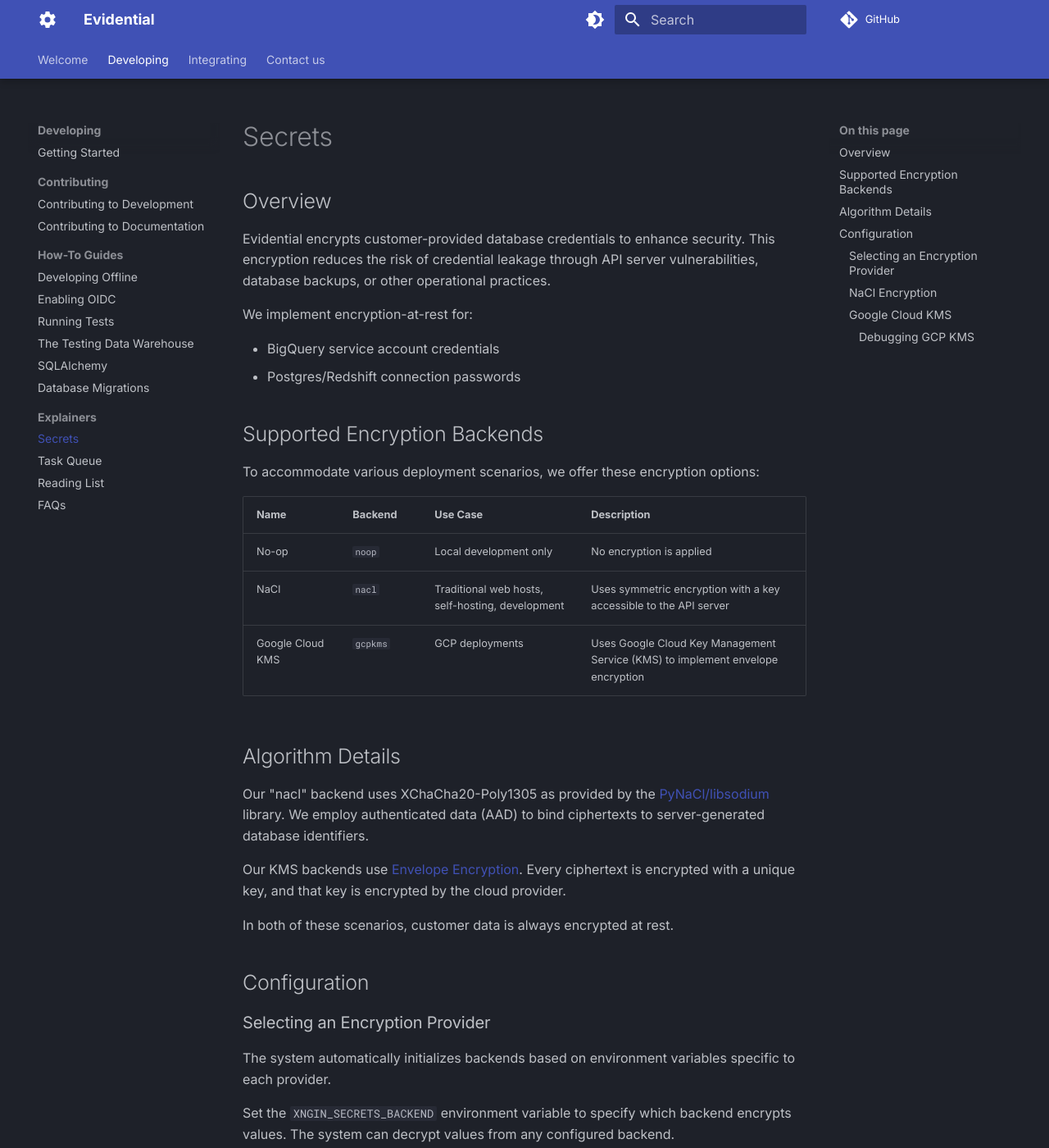
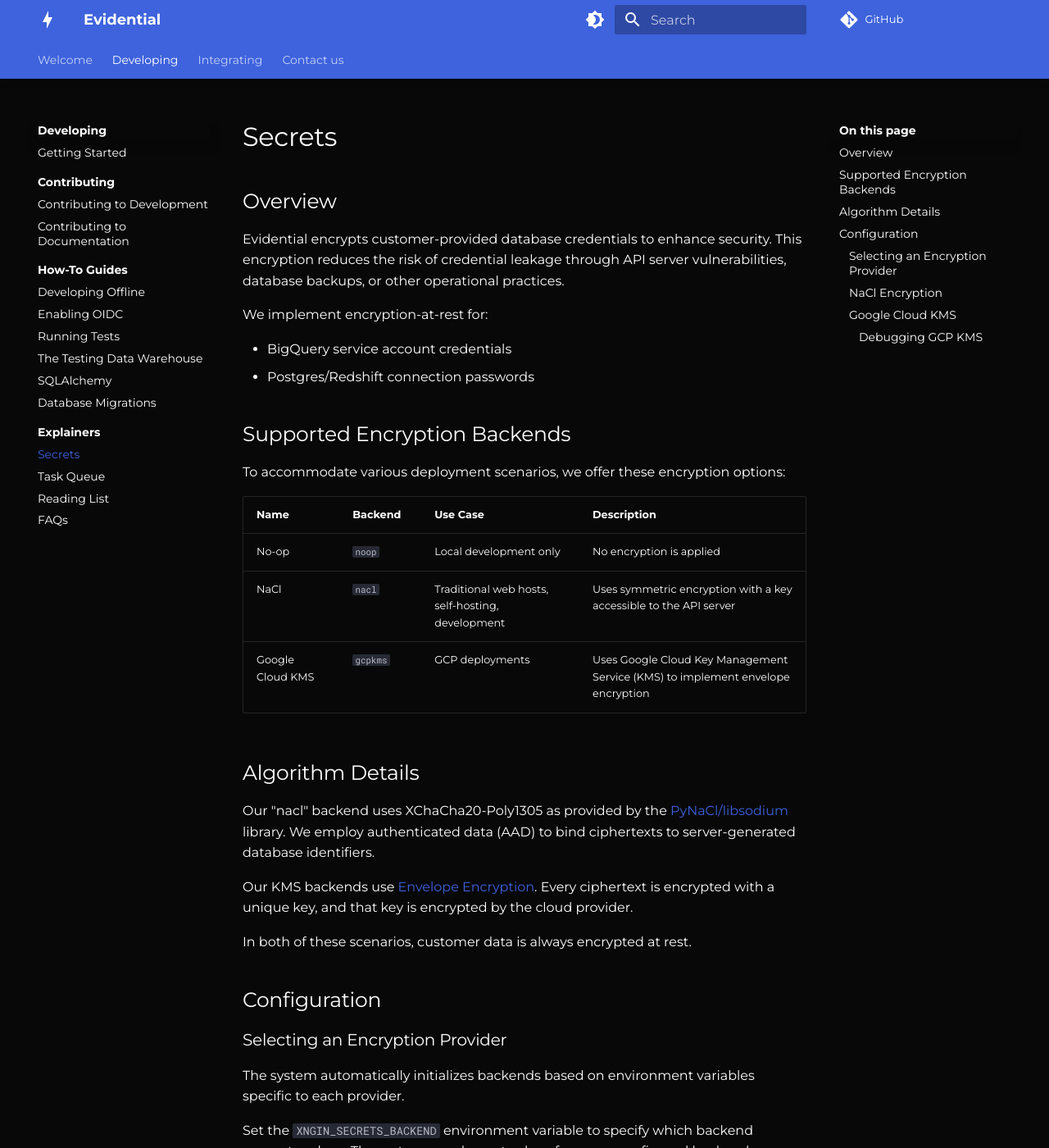
Before and after one commit to agency-fund/evidential-docs, an MkDocs documentation site: the page built from docs/development/secrets.md, in a window 1280 px wide and 1400 px high. Shown: the whole window at 82% size. Built offline with MkDocs 1.6.1 and Material for MkDocs 9.7.7, drawn with Linux system fonts in a browser that asks for light colours; comment, search, counter and statistics services are not loaded; some of the changed text lies outside the part shown.

Commit message:
Updated extra.css to favor our custom css vars over mkdocs, and updated light and dark mode schemes to reflect basic palette seen in the evidential application. Added pagination to footer, cleaned up styling of form

```diff
--- a/docs/stylesheets/extra.css
+++ b/docs/stylesheets/extra.css
@@ -1,53 +1,111 @@
-/* 1. form container */
-.contact-form form {
-  border: 1px solid var(--md-accent-fg-color);
-  border-radius: 6px;
-  padding: 1.5rem;
-  background: var(--md-default-fg-color--lightest);
+:root {
+  /* ── BRAND & GLOBAL ───────────────────────────────────────── */
+  --ev-color-brand: #3e63dd;
+  --ev-color-on-brand: #ffffff;
+
+  /* Typography */
+  --ev-heading-font-weight: 400;
+
+  /* Border radius */
+  --ev-radius-small: 4px;
 }
 
-/* 2. labels */
+/* ── LIGHT   (default) ─────────────────────────────────────── */
+[data-md-color-scheme="default"] {
+  /* Scheme colours */
+  --ev-color-bg: #ffffff;
+  --ev-color-text: #1c2024;
+
+  /* Bridge to Material tokens */
+  --md-primary-fg-color: var(--ev-color-brand);
+  --md-accent-fg-color: var(--ev-color-brand);
+  --md-footer-bg-color: var(--ev-color-brand);
+  --md-footer-bg-color--dark: var(--ev-color-brand);
+
+  --md-default-bg-color: var(--ev-color-bg);
+  --md-typeset-color: var(--ev-color-text);
+  --md-default-fg-color--light: var(--ev-color-text);
+}
+
+/* ── DARK   (slate) ───────────────────────────────────────── */
+[data-md-color-scheme="slate"] {
+  /* Scheme colours */
+  --ev-color-bg: #080808;
+  --ev-color-text: #ffffff;
+
+  /* Bridge to Material tokens */
+  --md-default-bg-color: var(--ev-color-bg);
+  --md-typeset-color: var(--ev-color-text);
+  --md-default-fg-color--light: var(--ev-color-text);
+
+  --md-primary-fg-color: var(--ev-color-brand);
+  --md-accent-fg-color: var(--ev-color-brand);
+  --md-footer-bg-color: var(--ev-color-brand);
+  --md-footer-bg-color--dark: var(--ev-color-brand);
+}
+
+/* ── HEADINGS ─────────────────────────────────────────────── */
+h1,
+h2,
+h3,
+h4,
+h5,
+h6 {
+  font-weight: var(--ev-heading-font-weight) !important;
+}
+
+/* ── LINKS ─────────────────────────────────────────────────── */
+a:hover {
+  text-decoration: underline !important;
+}
+
+/* ── CONTACT FORM ─────────────────────────────────────────── */
+
+/* 1 · container */
+.contact-form form {
+  display: flex;
+  flex-direction: column;
+  gap: 1rem;
+}
+
+/* 2 · labels */
 .contact-form .form-field label {
   display: block;
   margin-bottom: 0.4rem;
-  color: var(--md-default-fg-color);
+  color: var(--ev-color-text);
   font-weight: 500;
-  margin-top: 0.7rem;
 }
 
-/* 3. inputs & textarea */
+/* 3 · inputs & textarea */
 .contact-form input,
 .contact-form textarea {
   width: 100%;
   box-sizing: border-box;
   font: inherit;
-  background: var(--md-default-bg-color);
-  border: 1px solid var(--md-default-fg-color--lighter);
-  border-radius: 4px;
+  background: var(--ev-color-bg);
+  border: 1px solid var(--ev-color-brand);
+  border-radius: var(--ev-radius-small);
   padding: 0.5rem 0.75rem;
-  color: var(--md-default-fg-color);
-  transition: border-color 0.2s;
+  color: var(--ev-color-text);
 }
 
-/* 4. focus state */
+/* 4 · focus state */
 .contact-form input:focus,
 .contact-form textarea:focus {
   outline: none;
-  border-color: var(--md-primary-fg-color);
-  box-shadow: 0 0 0 2px rgba(33, 150, 243, 0.2);
 }
 
-/* 5. submit button spacing */
+/* 5 · submit button */
 .contact-form .form-submit {
-  margin-top: 1rem;
-  background: var(--md-accent-fg-color);
+  background: var(--ev-color-brand);
   border: none;
-  border-radius: 4px;
+  border-radius: var(--ev-radius-small);
   padding: 0.75rem 1.5rem;
-  color: var(--md-typeset-fg-color);
+  color: var(--ev-color-on-brand);
+  align-self: flex-end;
+  cursor: pointer;
 }
 
 .contact-form .form-submit:hover {
   opacity: 0.9;
-  cursor: pointer;
 }
--- a/mkdocs.yaml
+++ b/mkdocs.yaml
@@ -13,12 +13,12 @@
   name: material
   custom_dir: overrides
   icon:
-    logo: material/cog
+    logo: material/lightning-bolt
     admonition:
       note: material/alert-circle
     annotation: material/help-circle
   font:
-    text: "Inter"
+    text: "Montserrat"
     code: "Roboto Mono"
   palette:
     - scheme: slate # Palette toggle for dark mode
@@ -39,6 +39,7 @@
     - navigation.sections
     - navigation.indexes
     - navigation.top
+    - navigation.footer
 
 extra_css:
   - stylesheets/extra.css
@@ -46,6 +47,9 @@
 markdown_extensions:
   - tables
   - admonition
+  - pymdownx.snippets:
+      base_path: ["docs"]
+      check_paths: true
   - pymdownx.details
   - pymdownx.superfences:
       custom_fences:
@@ -67,8 +71,6 @@
       line_spans: __span
       pygments_lang_class: true
   - pymdownx.inlinehilite
-  - pymdownx.snippets
-  - pymdownx.superfences
 
 plugins:
   - glightbox
@@ -78,31 +80,31 @@
   - open-in-new-tab
   - redirects:
       redirect_maps:
-        'welcome/index.md': 'index.md'
+        "welcome/index.md": "index.md"
 
 nav:
   - Welcome:
-    - index.md
-    - welcome/getting-started.md
+      - index.md
+      - welcome/getting-started.md
   - Developing:
-    - development/getting-started-dev.md
-    - Contributing:
-      - development/contributing-dev.md
-      - contributing-docs.md
-    - How-To Guides:
-      - development/airplane-mode.md
-      - development/enabling-oidc.md
-      - development/testing.md
-      - development/updating-testing-dwh.md
-      - development/sqlalchemy.md
-      - development/migration.md
-    - Explainers:
-      - development/secrets.md
-      - development/task-queues.md
-      - development/reading-list.md
-      - development/faq.md
+      - development/getting-started-dev.md
+      - Contributing:
+          - development/contributing-dev.md
+          - contributing-docs.md
+      - How-To Guides:
+          - development/airplane-mode.md
+          - development/enabling-oidc.md
+          - development/testing.md
+          - development/updating-testing-dwh.md
+          - development/sqlalchemy.md
+          - development/migration.md
+      - Explainers:
+          - development/secrets.md
+          - development/task-queues.md
+          - development/reading-list.md
+          - development/faq.md
   - Integrating:
-    - integration/overview.md
-    - integration/integration.md
-#  - Latest Updates: blog/index.md
+      - integration/overview.md
+      - integration/integration.md
+  #  - Latest Updates: blog/index.md
   - Contact us: contact.md
```
